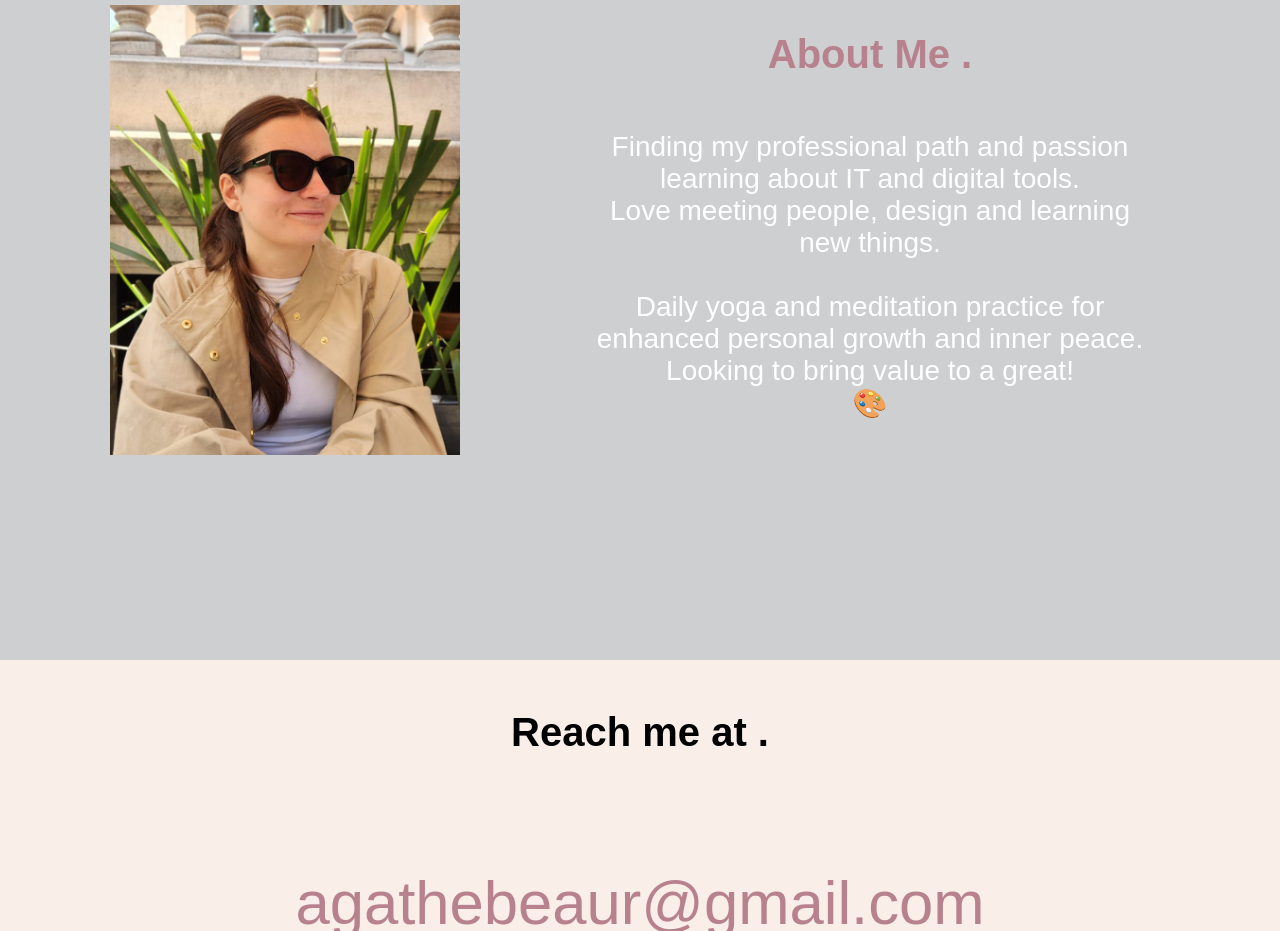
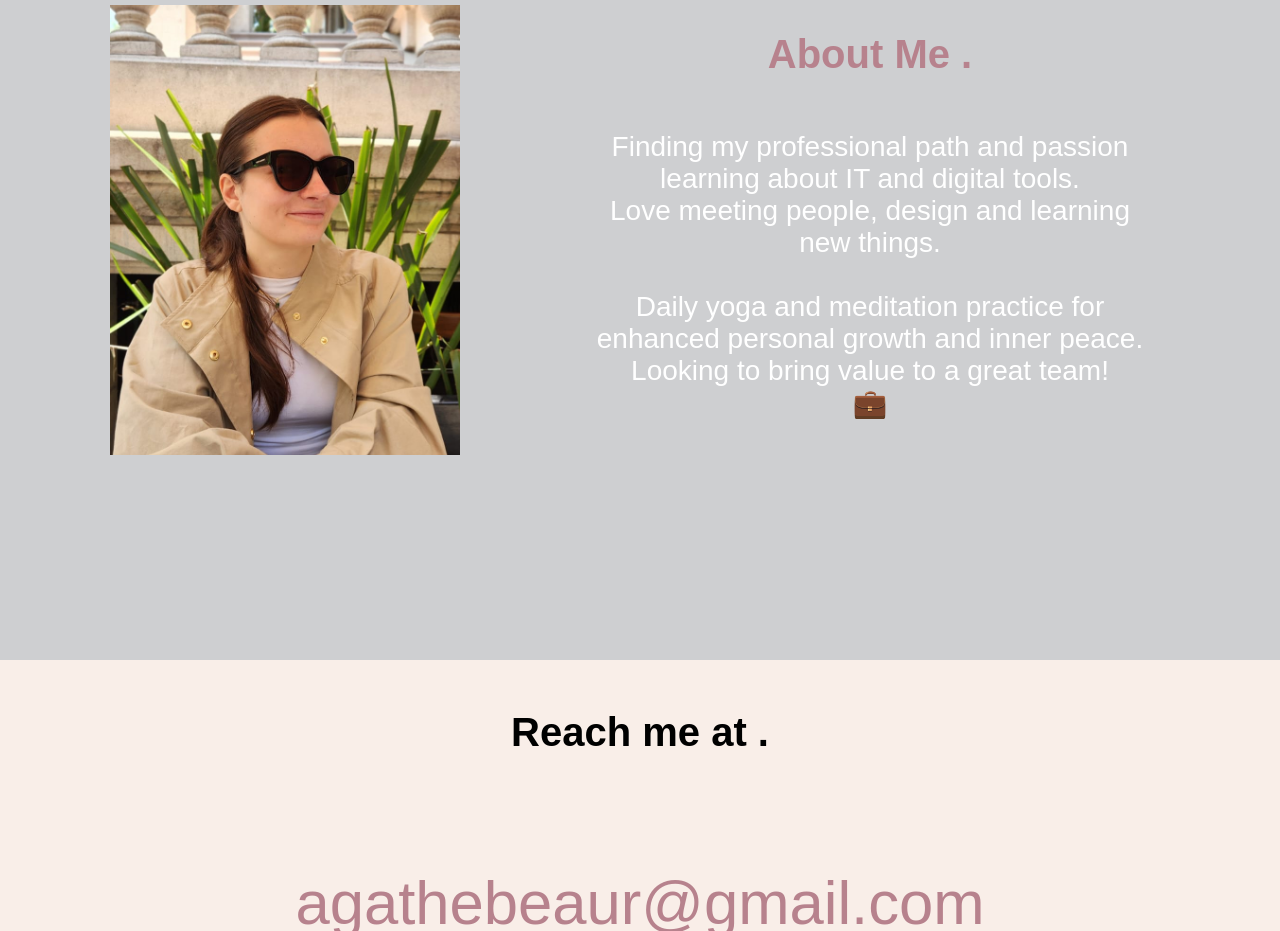
Before and after one commit to Agathabr/html-WebResume, a plain HTML site: page index.html in a window 1280 px wide. Shown: the part 3800-4731 px from the top of the page. Drawn offline with Linux system fonts and the light colour scheme; a web font is replaced by a local one.

Commit message:
Update index.html

```diff
--- a/index.html
+++ b/index.html
@@ -120,9 +120,9 @@
                 </br>
                 Daily yoga and meditation practice for enhanced personal growth and inner peace.
                 </br>
-                Looking to bring value to a great!
+                Looking to bring value to a great team!
                 </br>
-                🎨
+                💼
             </p>
         </div>
         </div>
```
